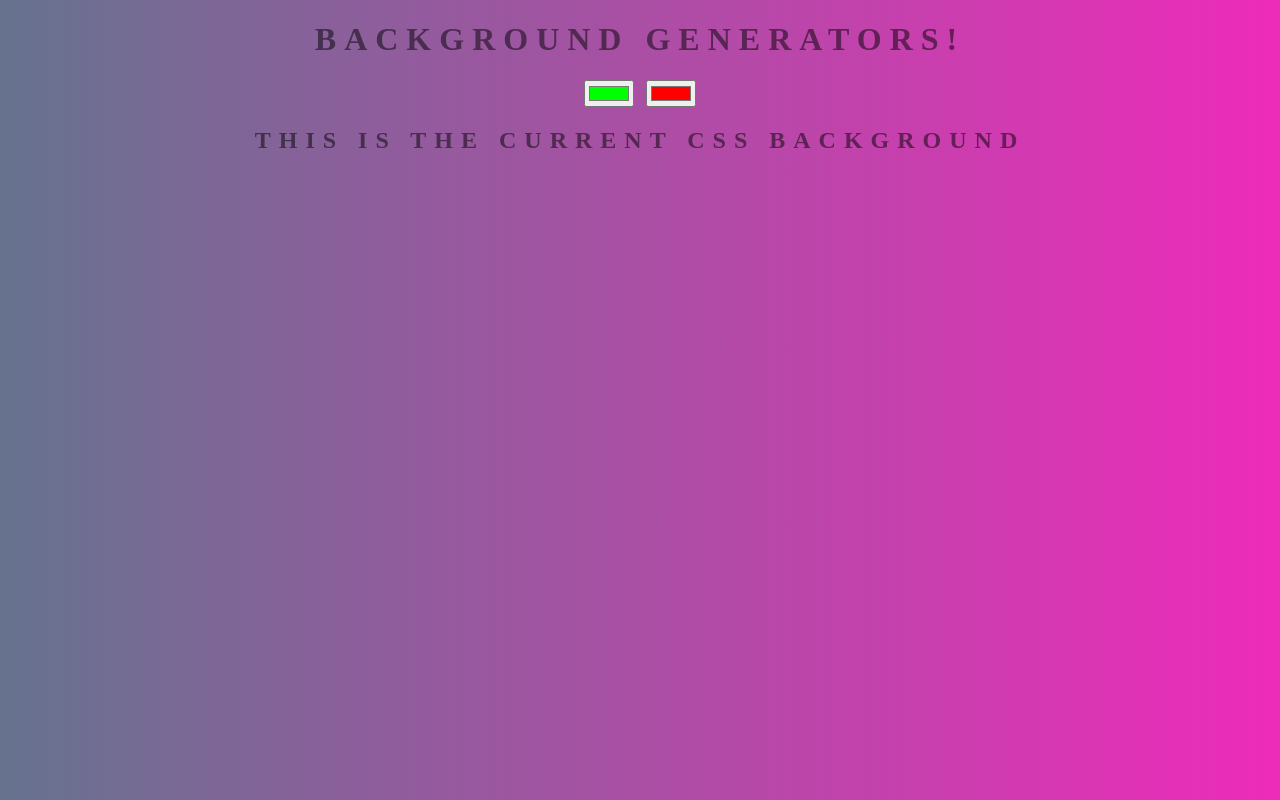
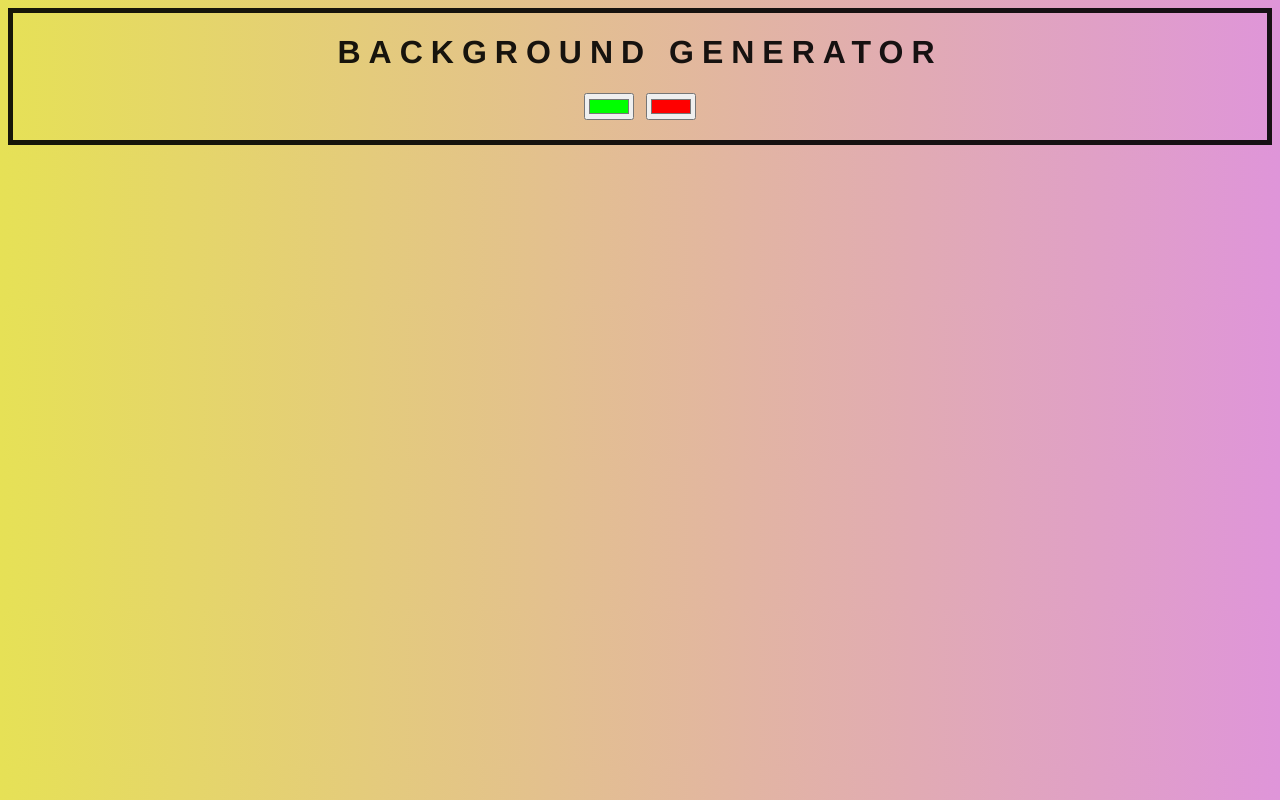
Before and after one commit to SsejjengoEdward8576/background-generator, a plain HTML site: page index.html in a window 1280 px wide. Drawn offline with Linux system fonts and the light colour scheme.

Commit message:
changed the appearance

```diff
--- a/index.html
+++ b/index.html
@@ -7,11 +7,13 @@
     <link rel="stylesheet" type="text/css" href="style.css">
 </head>
 <body id="gradient">
-    <h1>Background Generators!</h1>
+    <h1>Background Generator</h1>
     <input class="color1" type="color" name="color1" value="#00ff00">
     <input class="color2" type="color" name="color2" value="#ff0000">
-    <h2>This is the Current CSS Background</h2>
-    <h3></h3>
+    <div class="css">
+        <h2></h2>
+        <h3></h3>
+    </div>
 
     <script type="text/javascript" src="script.js"></script>
 </body>
--- a/script.js
+++ b/script.js
@@ -1,4 +1,5 @@
-var css = document.querySelector("h3");
+var heading = document.querySelector("h2");
+var cssOutput = document.querySelector("h3");
 var color1 = document.querySelector(".color1");
 var color2 = document.querySelector(".color2");
 var body = document.getElementById("gradient");
@@ -9,8 +10,8 @@ function setGradient() {
     + ","
     + color2.value
     +")";
-
-    css.textContent = body.style.background +";";
+    heading.textContent ="This is the current css background generated";
+    cssOutput.textContent = body.style.background +";";
 }
 
 color1.addEventListener("input", setGradient);
--- a/style.css
+++ b/style.css
@@ -1,12 +1,17 @@
 body{
-    font: 'Raleway', san-serif;
-    color: rgba(0, 0, 0, .5);
+    font-family: 'Franklin Gothic Medium', 'Arial Narrow', Arial, sans-serif;
+    color: rgba(0, 0, 0, 0.902);
+    font-weight: bold;
     letter-spacing: .5em;
     top: 15%;
     text-align: center;
     text-transform: uppercase;
-    background: linear-gradient(to right, rgb(102, 115, 143), rgb(238, 43, 186));
+    background: linear-gradient(to right, rgb(230, 225, 86), rgb(223, 149, 217));
+    background-size: cover;
+    box-sizing: border-box;
+    border: 5px solid;
+    border-radius: 1px solid black;
 }
- h3{
-    text-transform: lowercase;
+ .css h3{
+   text-transform: lowercase;
  }
```
